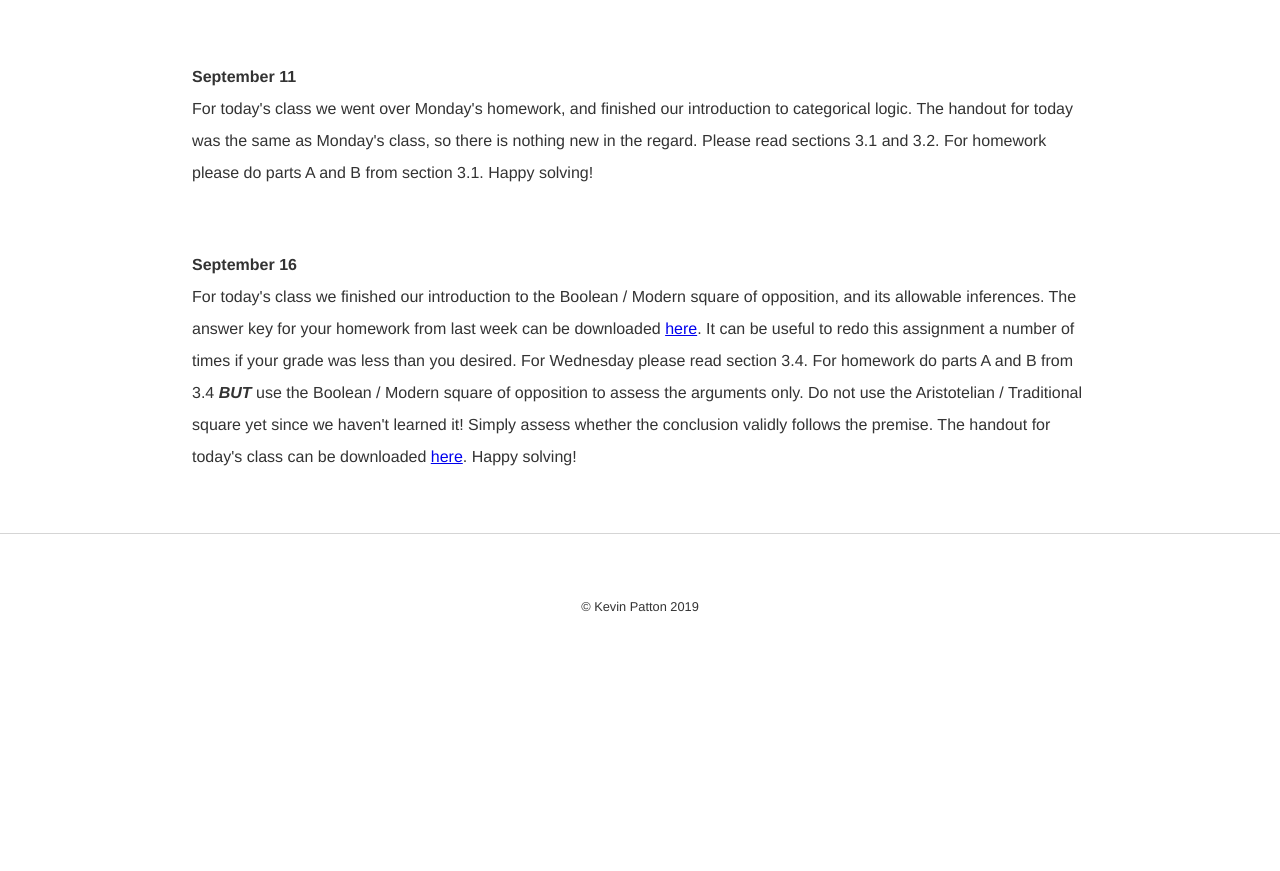
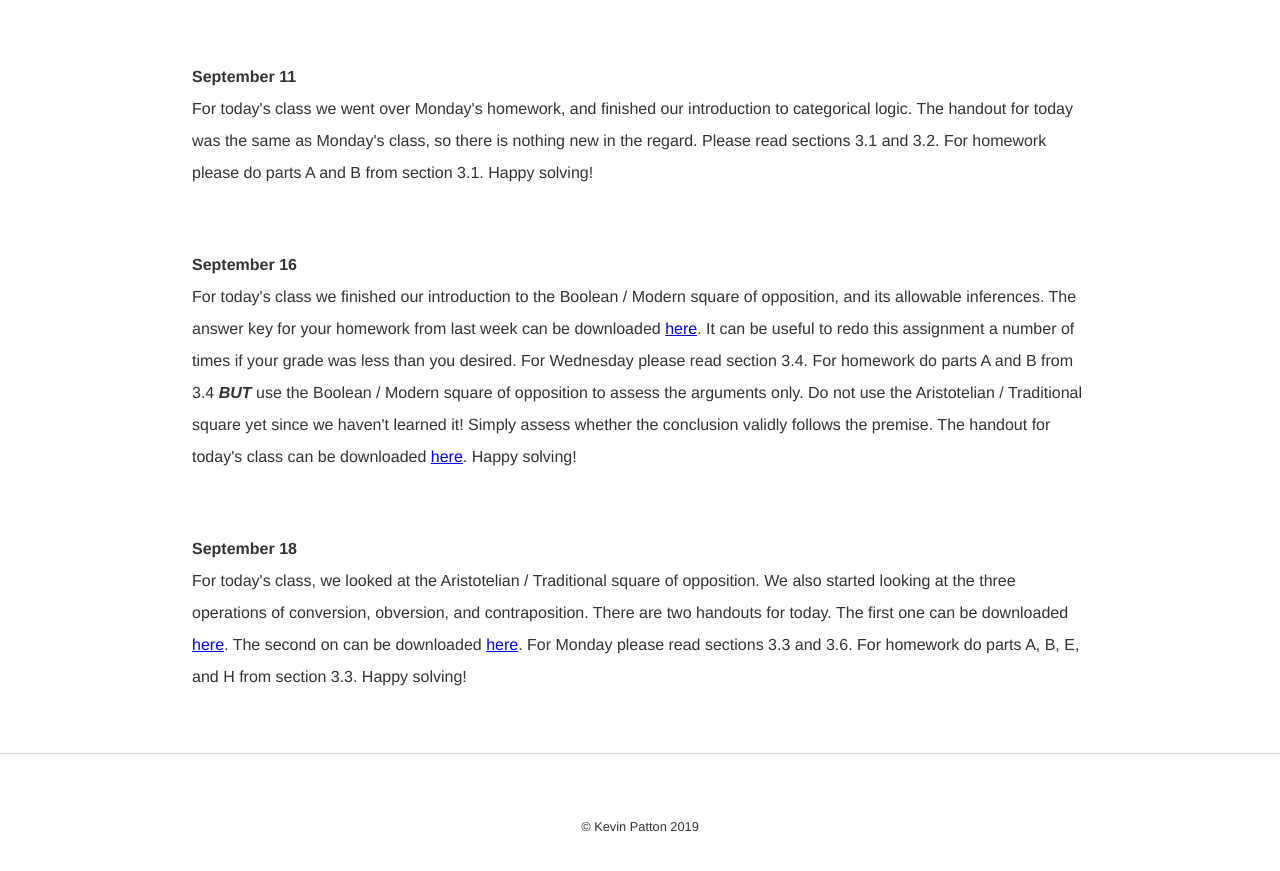
Before and after one commit to kevinjpatton/kevinjpatton.github.io, a Jekyll site: the page built from teaching/phil_1210/index.html, in a window 1280 px wide and 900 px high, scrolled down 1452 px. Shown: the top 871 px of the window. Built offline with Jekyll 4.4.1, drawn with Linux system fonts in a browser that asks for light colours; Markdown is read by kramdown in place of the engine named in the settings; before the commit the page ends 2132 px from its top, so only the background shows below that.

Commit message:
Update index.html

```diff
--- a/teaching/phil_1210/index.html
+++ b/teaching/phil_1210/index.html
@@ -21,4 +21,6 @@
 <p><b>September 11</b><br>
 For today's class we went over Monday's homework, and finished our introduction to categorical logic.  The handout for today was the same as Monday's class, so there is nothing new in the regard.  Please read sections 3.1 and 3.2.  For homework please do parts A and B from section 3.1.  Happy solving!</p>
 <p><b>September 16</b><br>
-For today's class we finished our introduction to the Boolean / Modern square of opposition, and its allowable inferences.  The answer key for your homework from last week can be downloaded <a href="/teaching/phil_1210/HWAnswers1.pdf" target="_blank">here</a>.  It can be useful to redo this assignment a number of times if your grade was less than you desired.  For Wednesday please read section 3.4.  For homework do parts A and B from 3.4 <b><i>BUT</b></i> use the Boolean / Modern square of opposition to assess the arguments only.  Do not use  the Aristotelian / Traditional square yet since we haven't learned it!  Simply assess whether the conclusion validly follows the premise.  The handout for today's class can be downloaded <a href="/teaching/phil_1210/Day 6 - Section 3.2 and 3.4.pdf" target="_blank">here</a>.  Happy solving!
+For today's class we finished our introduction to the Boolean / Modern square of opposition, and its allowable inferences.  The answer key for your homework from last week can be downloaded <a href="/teaching/phil_1210/HWAnswers1.pdf" target="_blank">here</a>.  It can be useful to redo this assignment a number of times if your grade was less than you desired.  For Wednesday please read section 3.4.  For homework do parts A and B from 3.4 <b><i>BUT</b></i> use the Boolean / Modern square of opposition to assess the arguments only.  Do not use  the Aristotelian / Traditional square yet since we haven't learned it!  Simply assess whether the conclusion validly follows the premise.  The handout for today's class can be downloaded <a href="/teaching/phil_1210/Day 6 - Section 3.2 and 3.4.pdf" target="_blank">here</a>.  Happy solving!</p>
+<p><b>September 18</b><br>
+For today's class, we looked at the Aristotelian / Traditional square of opposition.  We also started looking at the three operations of conversion, obversion, and contraposition.  There are two handouts for today.  The first one can be downloaded <a href="/teaching/phil_1210/Day 7 - 3.3.pdf" target="_blank">here</a>.  The second on can be downloaded <a href="/teaching/phil_1210/Day 8 - Section 3.6.pdf" target="_blank">here</a>.  For Monday please read sections 3.3 and 3.6.  For homework do parts A, B, E, and H from section 3.3.  Happy solving!</p>
```
